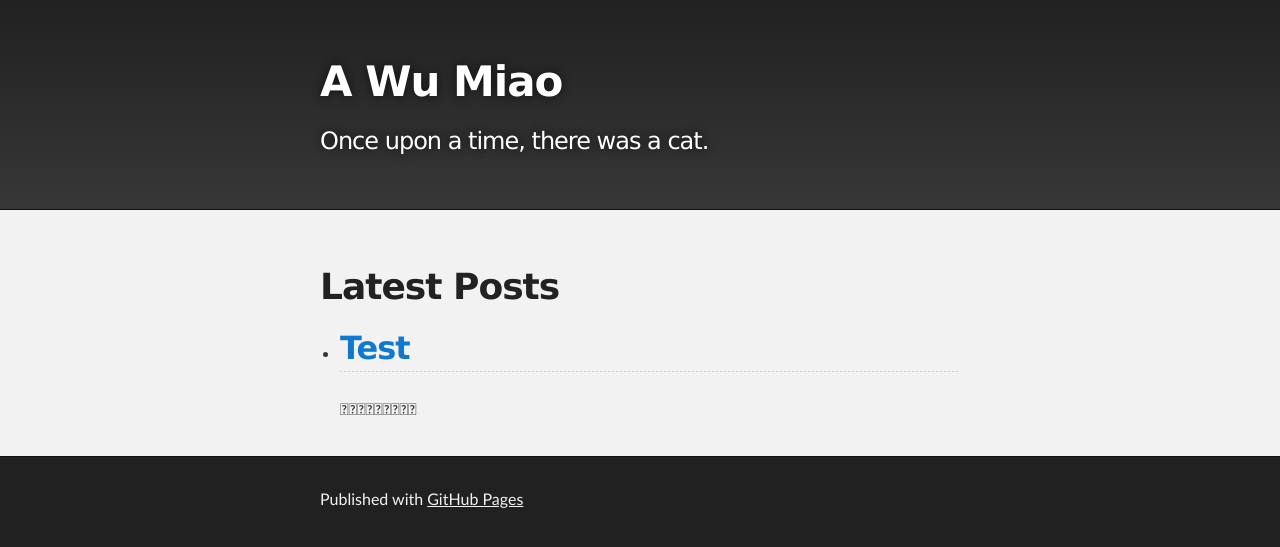
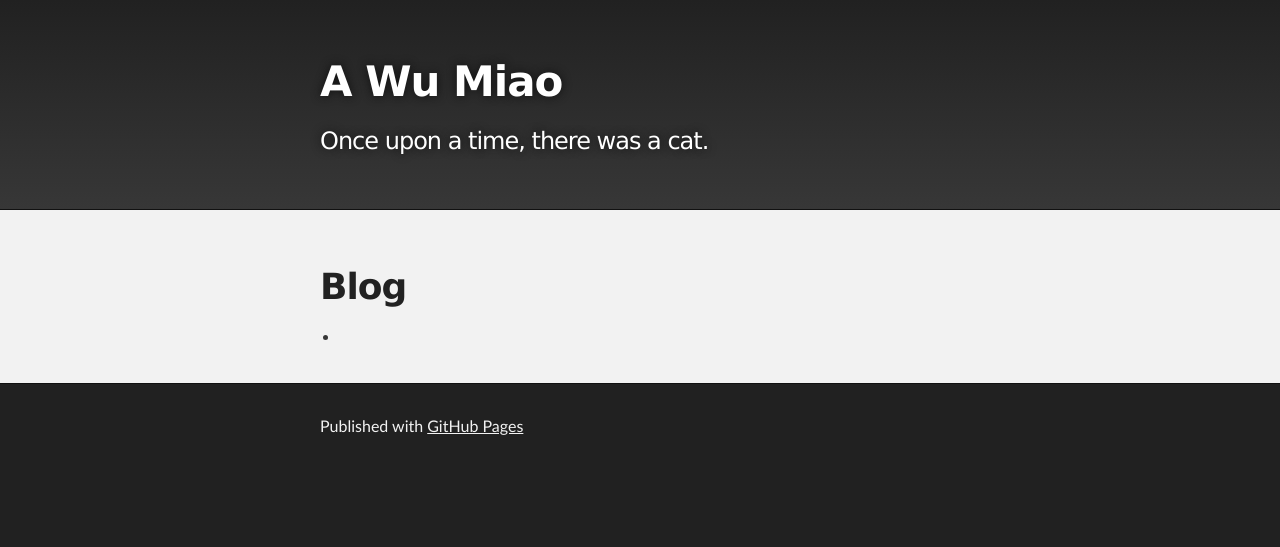
Before and after one commit to icrmio/icrmio.github.io, a Jekyll site: the page built from index.html, in a window 1280 px wide. Shown: the top 547 px of the page. Built offline with Jekyll 4.4.1, drawn with Linux system fonts in a browser that asks for light colours.

Commit message:
Update template.

```diff
--- a/index.html
+++ b/index.html
@@ -3,7 +3,7 @@
 title: awumiao
 ---
 
-<h1>Latest Posts</h1>
+<h1>Blog</h1>
 
 <ul>
   {% for post in site.posts %}
```
Also changed, not shown: _posts/2019-09-28-test.md (+3 -1 lines).
